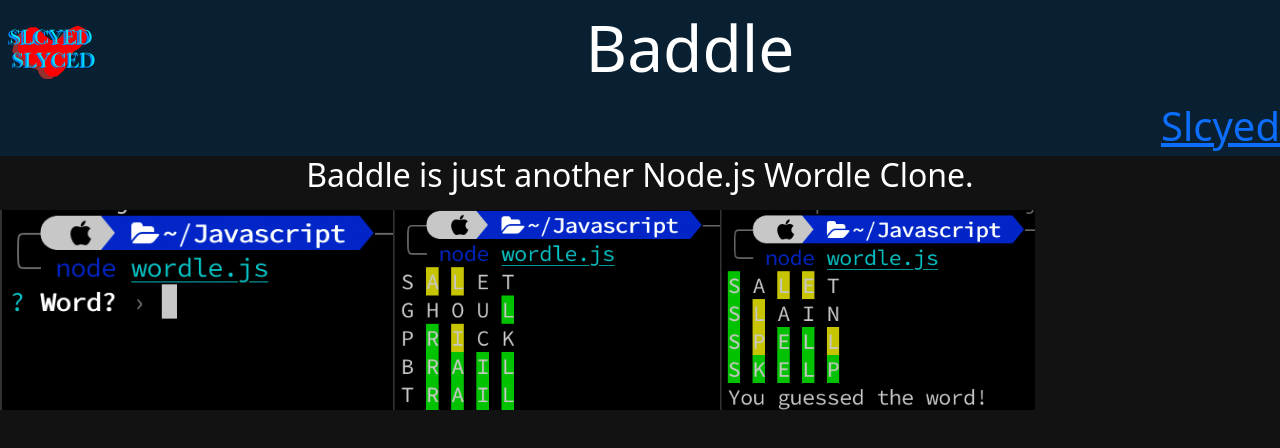
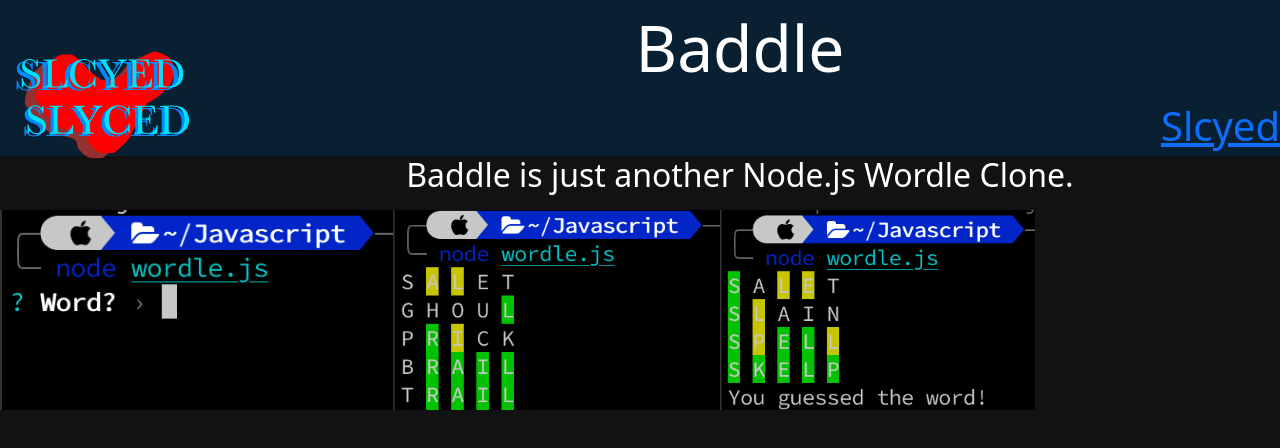
Before and after one commit to slcyed/slcyed.github.io, a plain HTML site: page baddle.html in a window 1280 px wide. Drawn offline with nearby package versions, Linux system fonts and the light colour scheme.

Commit message:
Add files via upload

```diff
--- a/baddle.html
+++ b/baddle.html
@@ -2,7 +2,7 @@
     <head>
         <link href="https://cdn.jsdelivr.net/npm/bootstrap@5.1.3/dist/css/bootstrap.min.css" rel="stylesheet" integrity="sha384-1BmE4kWBq78iYhFldvKuhfTAU6auU8tT94WrHftjDbrCEXSU1oBoqyl2QvZ6jIW3" crossorigin="anonymous">
         <div style="text-align:center; background-color: 082032;">
-            <img style="float: left;" src="logo.svg" height="100" width="100">
+            <img style="float: left;" src="logo.svg" height="200" width="200">
             <title>Baddle</title>
             <p1 style="font-size: 48pt; color: white;">Baddle</p1>
             <div style="text-align:right">
```
Also changed, not shown: index.html (+1 -1 lines).
